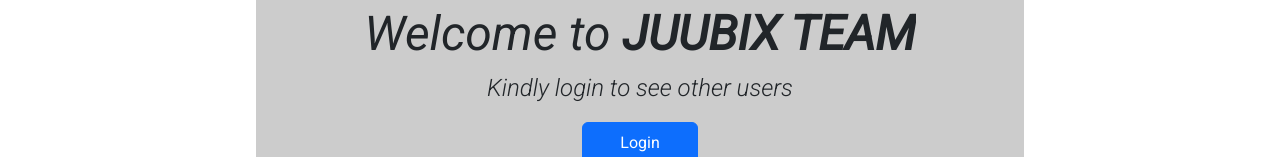
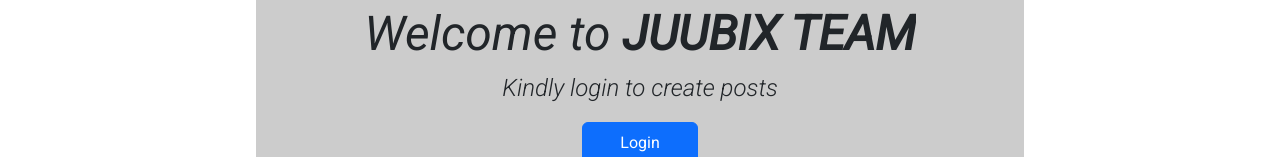
Before and after one commit to Qoosim/full-stack-client, a React (Create React App) app: page / in a window 1280 px wide. Shown: the part 172-329 px from the top of the page. Built offline with nearby package versions, Linux system fonts and the light colour scheme.

Commit message:
Modify Home component content

```diff
--- a/src/pages/home/Home.jsx
+++ b/src/pages/home/Home.jsx
@@ -6,7 +6,7 @@
     <>
       <div className={styles.homeWrapper}>
         <h1>Welcome to <b>JUUBIX TEAM</b></h1>
-        <p>Kindly login to see other users</p>
+        <p>Kindly login to create posts</p>
         <Link to="/login" className={`btn btn-primary ${styles.loginBtn}`}>Login</Link>
       </div>
     </>
```
